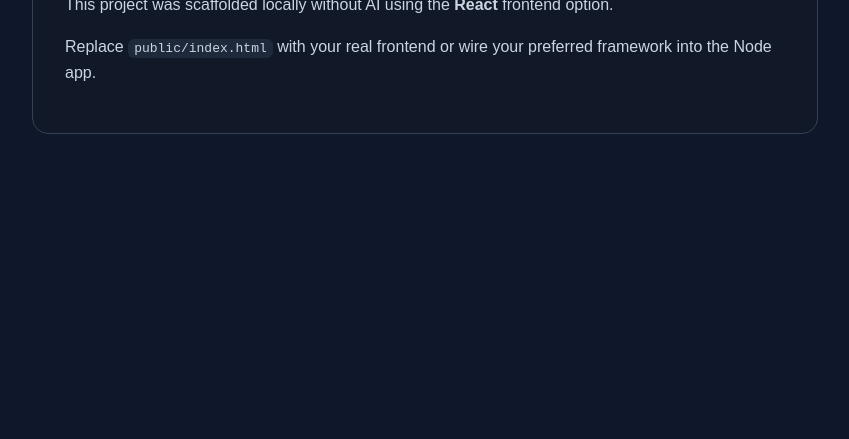
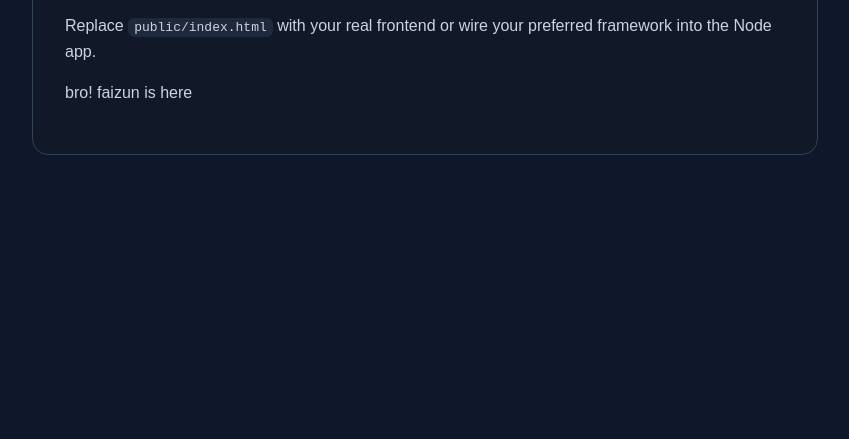
Before and after one commit to faizunroyalbengalai/nodeupdate, a website: page public/index.html in a window 1280 px wide. Shown: the part 409-848 px from the top of the page, without its empty margins (215-1064 px from the left). Drawn offline with Linux system fonts and the light colour scheme.

Commit message:
Update: public/index.html

```diff
--- a/public/index.html
+++ b/public/index.html
@@ -19,6 +19,7 @@
       <h1>nodeupdate</h1>
       <p>This project was scaffolded locally without AI using the <strong>React</strong> frontend option.</p>
       <p>Replace <code>public/index.html</code> with your real frontend or wire your preferred framework into the Node app.</p>
+<p>bro! faizun is here</p>
     </section>
   </main>
 </body>
```
